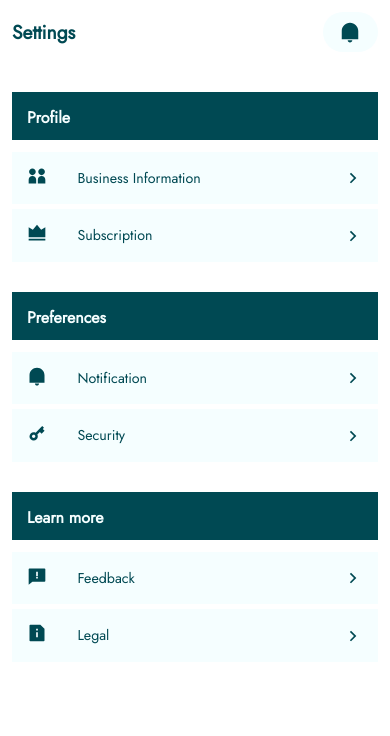
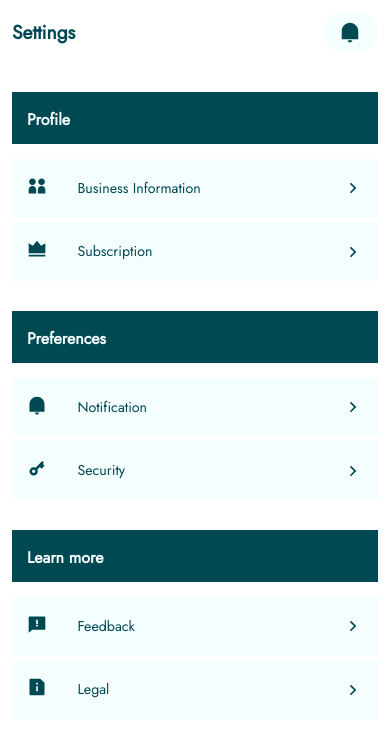
Before and after one commit to cloortt/web.cloortt.com, a Vue app: page /settings in a window 390 px wide. Shown: the top 736 px of the page. Built offline with nearby package versions, Linux system fonts and the light colour scheme.

Commit message:
Modified web.css

```diff
--- a/src/assets/css/web.css
+++ b/src/assets/css/web.css
@@ -103,7 +103,7 @@
         height:22px;
     }
 
-    .web-settings .frame .group .header{
+    /* .web-settings .frame .group .header{
         padding:10px 15px;
     }
 
@@ -113,7 +113,7 @@
 
     .web-settings .frame .group .content .child{
         padding:12px 15px;
-    }
+    } */
 
     .web-settings .frame .group .content .child .icon{
         width:15%;
```
